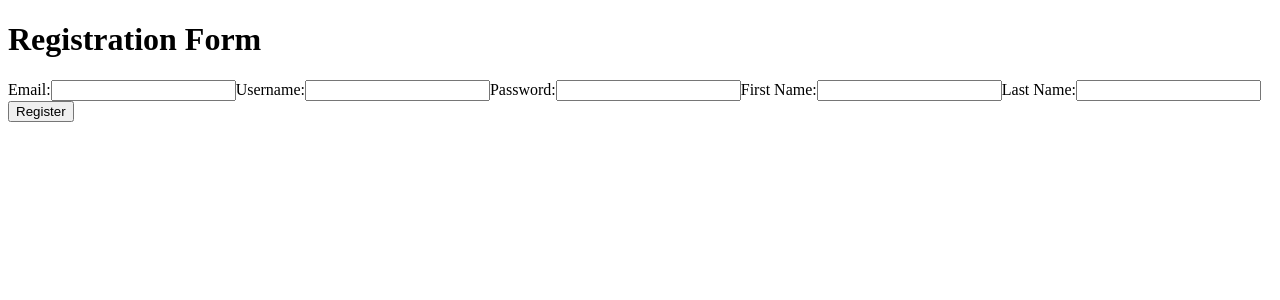
After one commit to Mahider-T/wuhdet-stickers, a Node server app: page /api/auth/register in a window 1280 px wide. The commit adds this page. Shown: the top 300 px of the page. Run offline with Node 20, Linux system fonts and the light colour scheme; some libraries are stand-ins or nearby versions.

Commit message:
Add registration form

```diff
--- a/docker-compose.yml
+++ b/docker-compose.yml
@@ -11,7 +11,7 @@ services:
   app:
     build: .
     ports:
-      - 8080:3000
+      - 3000:8080
     environment:
         EMAIL : mahider3991@gmail.com
         MAIL_USERNAME :  mahider3991@gmail.com
--- a/src/controllers/auth.controller.js
+++ b/src/controllers/auth.controller.js
@@ -36,15 +36,15 @@ const login = async (req, res) => {
 
         await User.findOne({email: email}).then((user) => {
             if(!user) {
-                res.status(401).json({message: `Account with email '${email}' not found.`});
+                return res.status(401).json({message: `Account with email '${email}' not found.`});
             }
             const authenticate = user.comparePassword(password);
             if(!authenticate) {
-                res.status(401).json({message: "Either email or password is incorrect"})
+                return res.status(401).json({message: "Either email or password is incorrect"})
             }
 
             if(!user.isVerified) {
-                res.status(401).json({message: "User is not verified."})
+                return res.status(401).json({message: "User is not verified."})
             }
 
             const token = user.generateJWT();
@@ -77,8 +77,12 @@ const login = async (req, res) => {
 
 }
 
-//login page render
+// Register page render
 
+const registerForm = async (req, res) => {
+    res.render('register')
+}
+//Login page render
 const loginForm = async (req, res) =>{
     res.render('login');
 }
@@ -155,4 +159,4 @@ async function sendVerificationEmail(user, req, res){
     }
 }
 
-module.exports = {register, login, verify, resendToken, loginForm};
+module.exports = {register, login, verify, resendToken, registerForm, loginForm};
--- a/src/routes/auth.router.js
+++ b/src/routes/auth.router.js
@@ -4,6 +4,7 @@ const Router = express.Router();
 const auth = require('../controllers/auth.controller')
 
 Router.post('/register', auth.register);
+Router.get('/register', auth.registerForm);
 Router.get('/login', auth.loginForm);
 Router.post('/login', auth.login);
 Router.get('/verify/:token', auth.verify);
--- a/views/login.pug
+++ b/views/login.pug
@@ -5,6 +5,7 @@ html
     head
         title = title
     body
+        a(href="/api/auth/register") Register
         form(method = 'POST' action = "/api/auth/login")
             legend Add Sticker
 
--- /dev/null
+++ b/views/register.pug
@@ -0,0 +1,24 @@
+doctype html
+html
+  head
+    title Registration Form
+  body
+    h1 Registration Form
+
+    form(action="/api/auth/register", method="post")
+      label(for="email") Email:
+      input(type="email", id="email", name="email", required)
+
+      label(for="username") Username:
+      input(type="text", id="username", name="username", required)
+
+      label(for="password") Password:
+      input(type="password", id="password", name="password", required)
+
+      label(for="firstName") First Name:
+      input(type="text", id="firstName", name="firstName", required)
+
+      label(for="lastName") Last Name:
+      input(type="text", id="lastName", name="lastName", required)
+
+      input(type="submit", value="Register")
```
